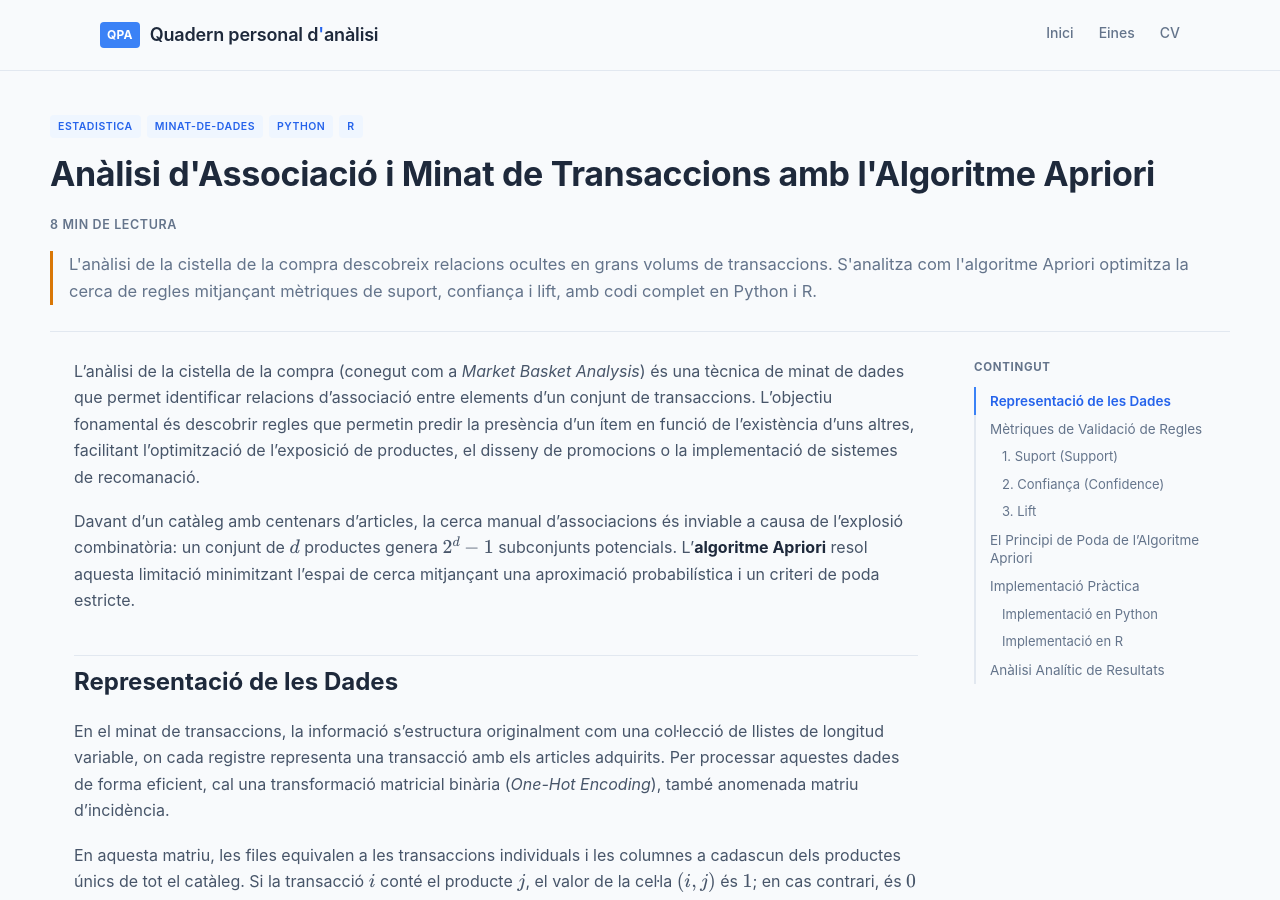
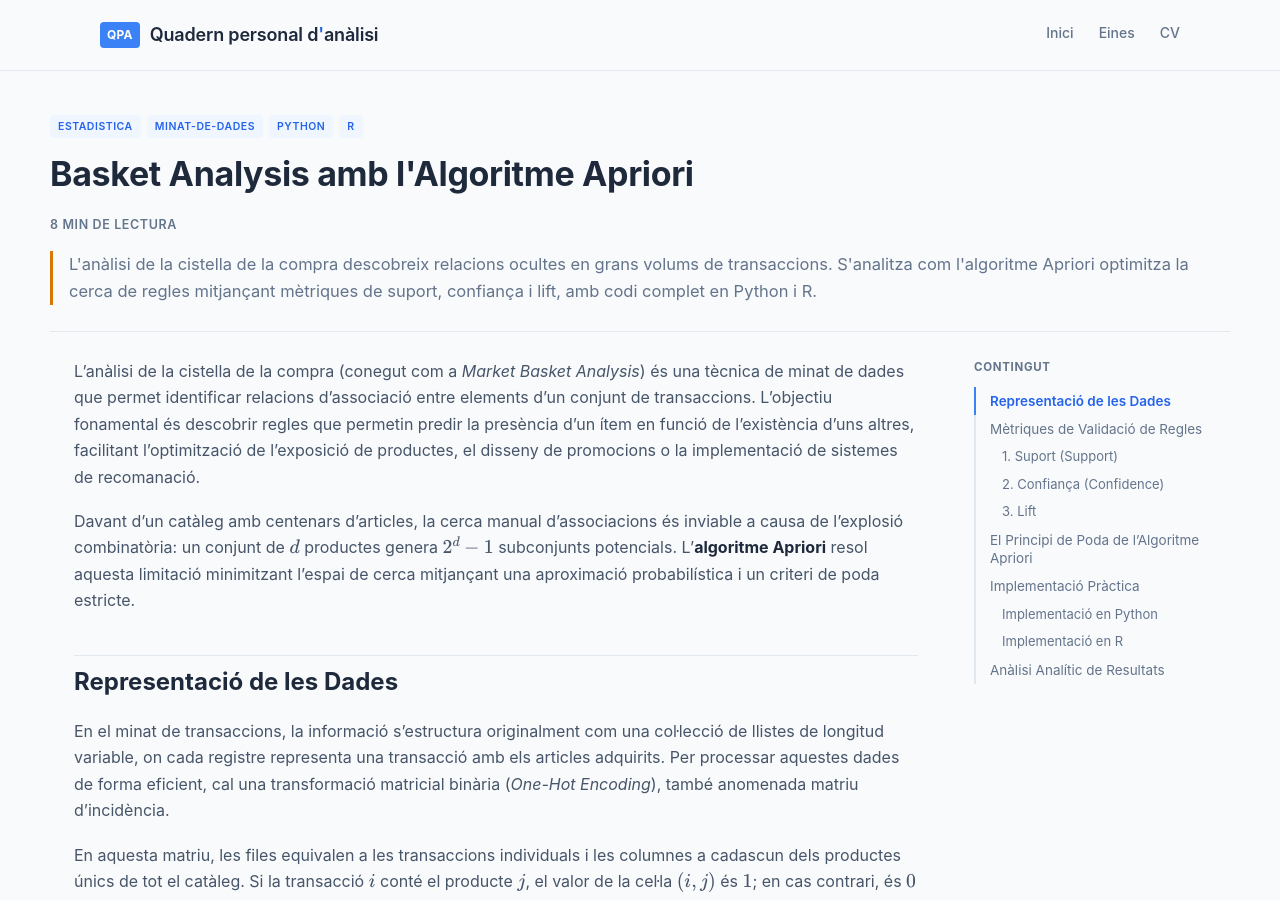
Before and after one commit to alberthr/alberthr.github.io, a Jekyll site: the page built from _posts/2019-11-19-basket-analysis.md, in a window 1280 px wide and 900 px high. Built offline with Jekyll 4.4.1, drawn with Linux system fonts in a browser that asks for light colours; comment, search, counter and statistics services are not loaded.

Commit message:
Update title of basket analysis post

```diff
--- a/_posts/2019-11-19-basket-analysis.md
+++ b/_posts/2019-11-19-basket-analysis.md
@@ -1,6 +1,6 @@
 ---
 layout: post
-title: "Anàlisi d'Associació i Minat de Transaccions amb l'Algoritme Apriori"
+title: "Basket Analysis amb l'Algoritme Apriori"
 tags:
   - estadistica
   - minat-de-dades
```
